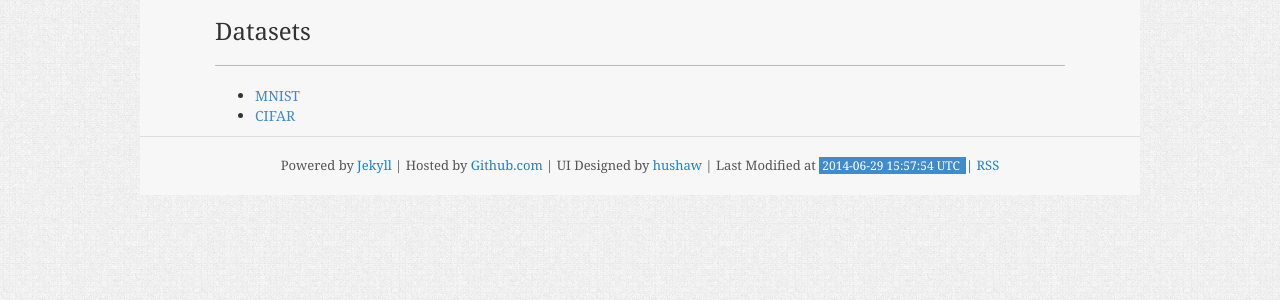
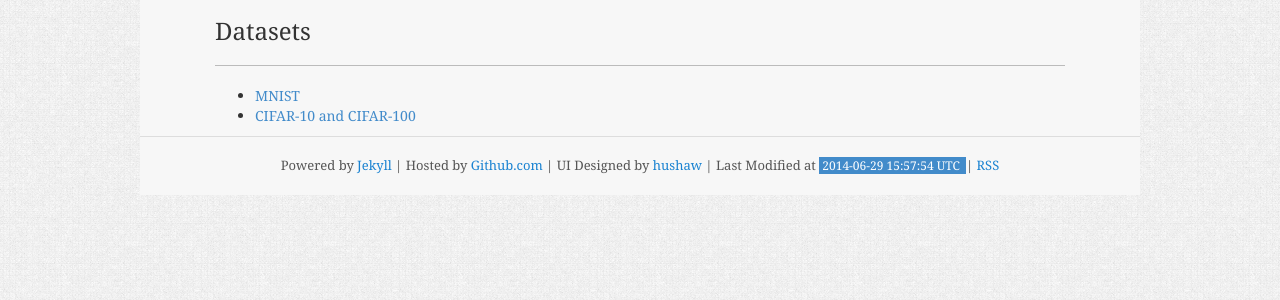
Before and after one commit to projectgalateia/projectgalateia.github.io, a Jekyll site: the page built from datasets.html, in a window 1280 px wide. Shown: the part 218-518 px from the top of the page. Built offline with Jekyll 4.4.1, drawn with Linux system fonts in a browser that asks for light colours; Markdown is read by kramdown in place of the engine named in the settings.

Commit message:
Update datasets.html

```diff
--- a/datasets.html
+++ b/datasets.html
@@ -5,5 +5,5 @@
 
 <ul>
   <li><a href='http://yann.lecun.com/exdb/mnist/'>MNIST</a></li>
-  <li><a href='http://www.cs.toronto.edu/~kriz/cifar.html'>CIFAR</a></li>
+  <li><a href='http://www.cs.toronto.edu/~kriz/cifar.html'>CIFAR-10 and CIFAR-100</a></li>
 </ul>
```
